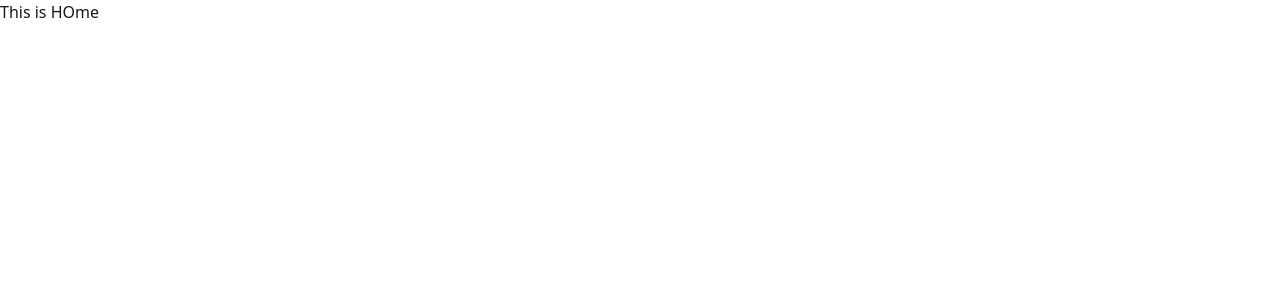
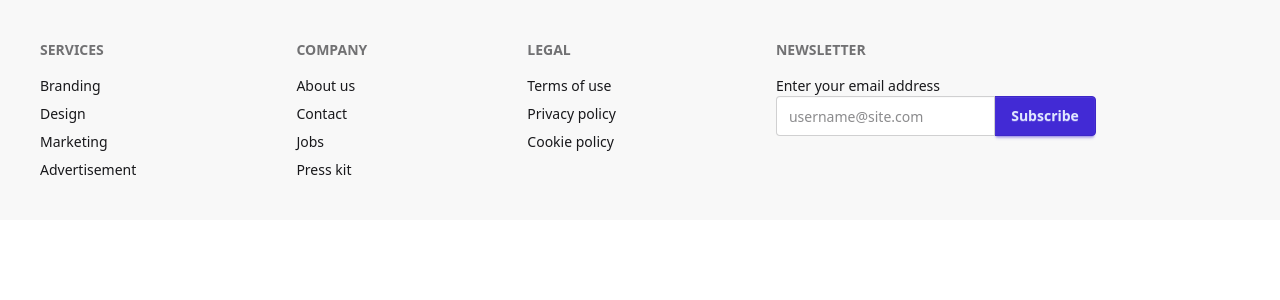
Before and after one commit to aspinchakma/learning-private-router-with-firebase, a React (Vite) app: page / in a window 1280 px wide. Shown: the top 300 px of the page. Built offline with nearby package versions, Linux system fonts and the light colour scheme.

Commit message:
firebase setup

```diff
--- a/package.json
+++ b/package.json
@@ -12,6 +12,8 @@
   "dependencies": {
     "@tailwindcss/vite": "^4.1.13",
     "daisyui": "^5.1.9",
+    "dotenv": "^17.2.2",
+    "firebase": "^12.2.1",
     "react": "^19.1.1",
     "react-dom": "^19.1.1",
     "react-router-dom": "^7.8.2",
--- a/src/Components/Root.jsx
+++ b/src/Components/Root.jsx
@@ -1,7 +1,42 @@
 const Root = () => {
   return (
     <div>
-      <h2>This is HOme</h2>
+      <footer className="footer sm:footer-horizontal bg-base-200 text-base-content p-10">
+        <nav>
+          <h6 className="footer-title">Services</h6>
+          <a className="link link-hover">Branding</a>
+          <a className="link link-hover">Design</a>
+          <a className="link link-hover">Marketing</a>
+          <a className="link link-hover">Advertisement</a>
+        </nav>
+        <nav>
+          <h6 className="footer-title">Company</h6>
+          <a className="link link-hover">About us</a>
+          <a className="link link-hover">Contact</a>
+          <a className="link link-hover">Jobs</a>
+          <a className="link link-hover">Press kit</a>
+        </nav>
+        <nav>
+          <h6 className="footer-title">Legal</h6>
+          <a className="link link-hover">Terms of use</a>
+          <a className="link link-hover">Privacy policy</a>
+          <a className="link link-hover">Cookie policy</a>
+        </nav>
+        <form>
+          <h6 className="footer-title">Newsletter</h6>
+          <fieldset className="w-80">
+            <label>Enter your email address</label>
+            <div className="join">
+              <input
+                type="text"
+                placeholder="username@site.com"
+                className="input input-bordered join-item"
+              />
+              <button className="btn btn-primary join-item">Subscribe</button>
+            </div>
+          </fieldset>
+        </form>
+      </footer>
     </div>
   );
 };
--- /dev/null
+++ b/src/firebase.init.js
@@ -0,0 +1,20 @@
+// Import the functions you need from the SDKs you need
+import { initializeApp } from "firebase/app";
+import { getAuth } from "firebase/auth";
+// TODO: Add SDKs for Firebase products that you want to use
+// https://firebase.google.com/docs/web/setup#available-libraries
+
+// Your web app's Firebase configuration
+const firebaseConfig = {
+  apiKey: import.meta.env.VITE_API_KEY,
+  authDomain: import.meta.env.VITE_AUTH_DOMAIN,
+  projectId: import.meta.env.VITE_PROJECT_ID,
+  storageBucket: import.meta.env.VITE_STORAGE_BUCKET,
+  messagingSenderId: import.meta.env.VITE_MESSAGING_SENDER_ID,
+  appId: import.meta.env.VITE_APP_ID,
+};
+
+// Initialize Firebase
+const app = initializeApp(firebaseConfig);
+const auth = getAuth(app);
+export { auth };
```
Also changed, not shown: 2 other files (tests, documents, lock files or other folders).
